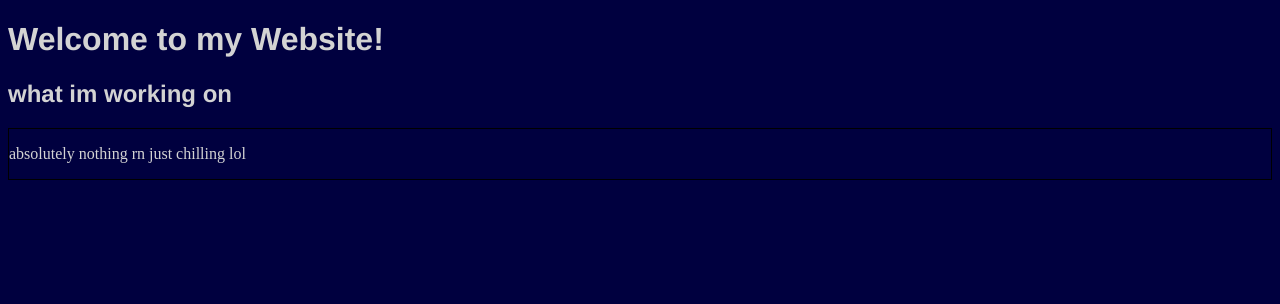
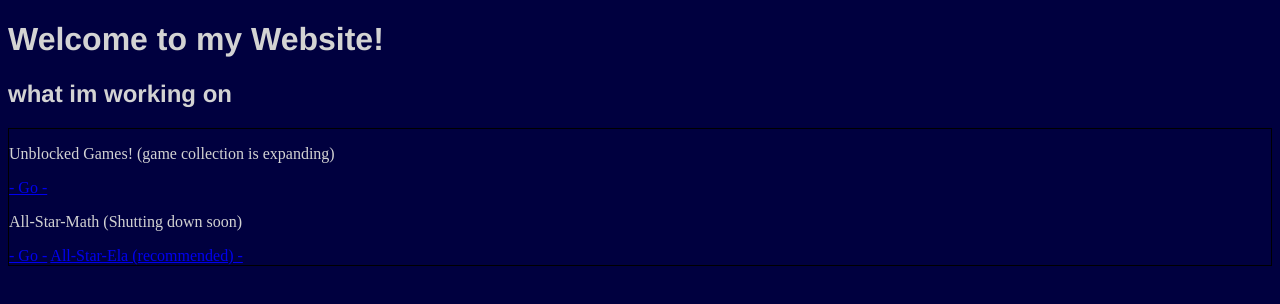
Before and after one commit to nicolasog13/home, a plain HTML site: page index.html in a window 1280 px wide. Drawn offline with Linux system fonts and the light colour scheme.

Commit message:
Update index.html

```diff
--- a/index.html
+++ b/index.html
@@ -14,7 +14,8 @@
      <main>
           <h2 class="header">what im working on</h2>
           <div class="projects">
-               <p>absolutely nothing rn just chilling lol</p>
+               <p>Unblocked Games! (game collection is expanding)</p> <a href="http://nicolasog12.github.io/game-collection">- Go -</a> <br>
+               <p>All-Star-Math (Shutting down soon)</p> <a href="http://all-star-math.ml">- Go -</a> <a href="http://all-star-ela.ml">All-Star-Ela (recommended) -</a>
           </div>
      </main>
 </body>
```
